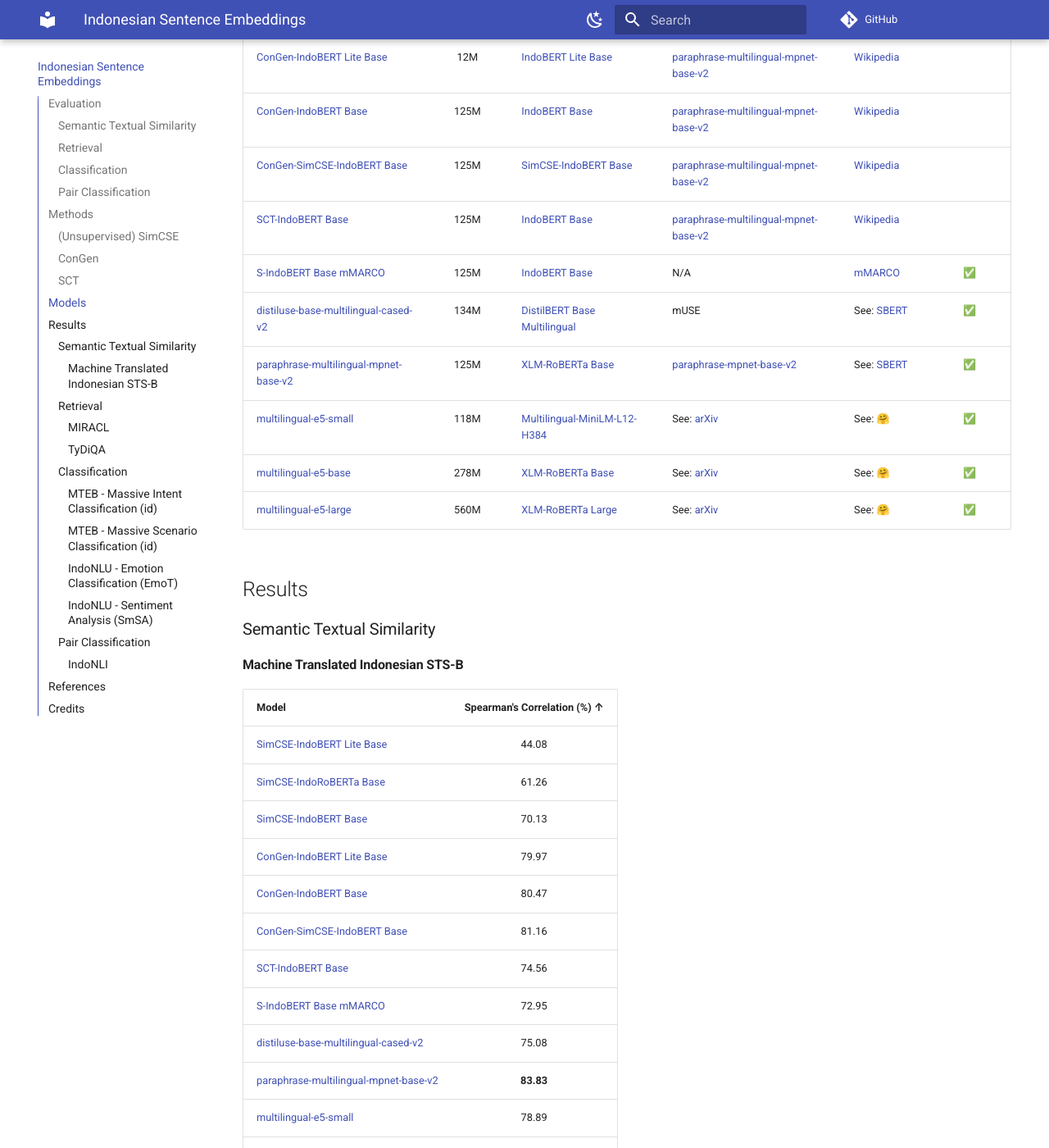
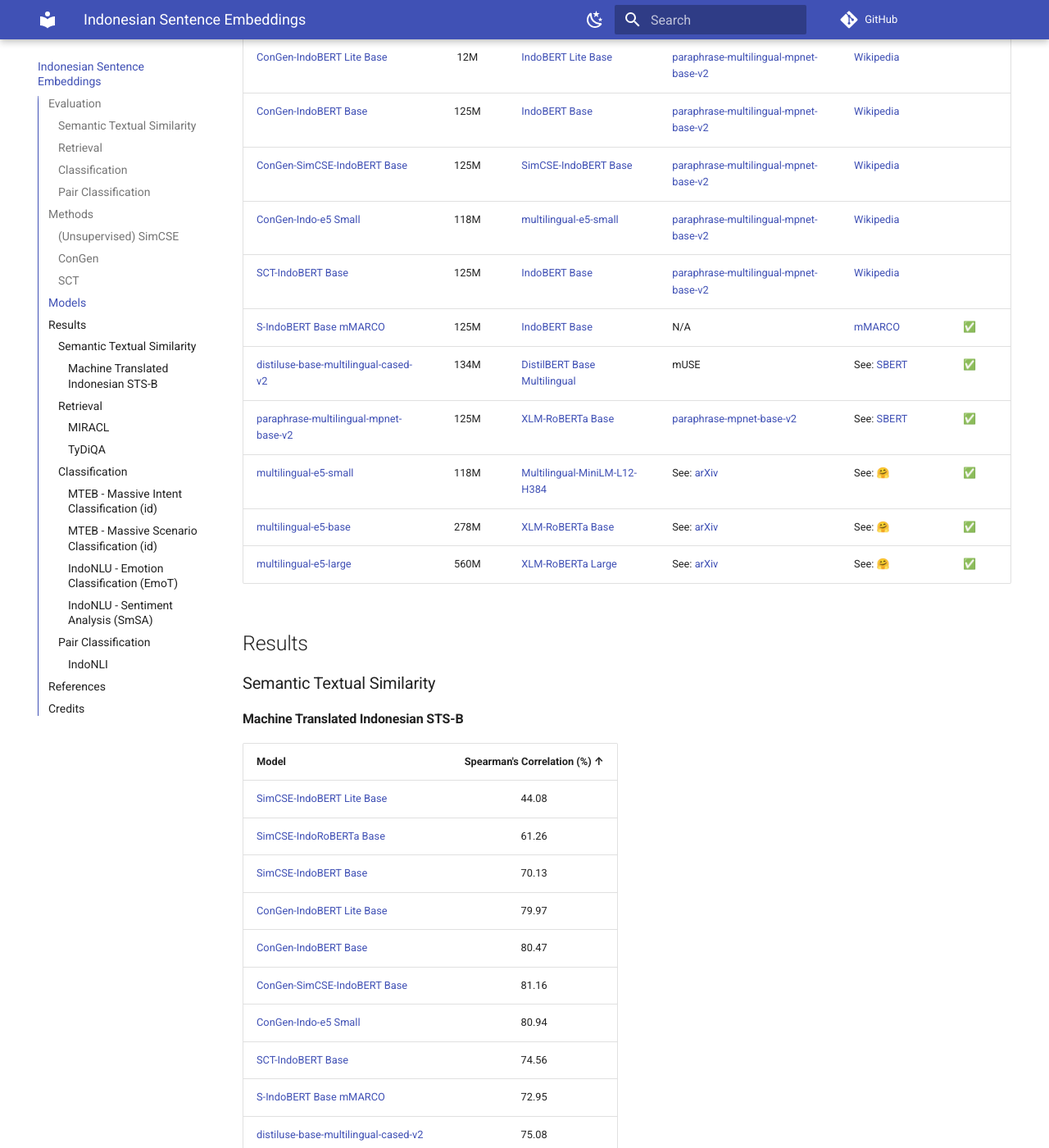
Before and after one commit to LazarusNLP/indonesian-sentence-embeddings, an MkDocs documentation site: the page built from docs/index.md, in a window 1280 px wide and 1400 px high, scrolled down 2480 px. Shown: the whole window at 82% size. Built offline with MkDocs 1.6.1 and Material for MkDocs 9.7.7, drawn with Linux system fonts in a browser that asks for light colours; comment, search, counter and statistics services are not loaded; some of the changed text lies outside the part shown.

Commit message:
Added Indo-e5 Model

```diff
--- a/docs/index.md
+++ b/docs/index.md
@@ -54,6 +54,7 @@
 | [ConGen-IndoBERT Lite Base](https://huggingface.co/LazarusNLP/congen-indobert-lite-base)                                    |   12M   | [IndoBERT Lite Base](https://huggingface.co/indobenchmark/indobert-lite-base-p1)              | [paraphrase-multilingual-mpnet-base-v2](https://huggingface.co/sentence-transformers/paraphrase-multilingual-mpnet-base-v2) | [Wikipedia](https://huggingface.co/datasets/LazarusNLP/wikipedia_id_20230520)  |            |
 | [ConGen-IndoBERT Base](https://huggingface.co/LazarusNLP/congen-indobert-base)                                              |  125M   | [IndoBERT Base](https://huggingface.co/indobenchmark/indobert-base-p1)                        | [paraphrase-multilingual-mpnet-base-v2](https://huggingface.co/sentence-transformers/paraphrase-multilingual-mpnet-base-v2) | [Wikipedia](https://huggingface.co/datasets/LazarusNLP/wikipedia_id_20230520)  |            |
 | [ConGen-SimCSE-IndoBERT Base](https://huggingface.co/LazarusNLP/congen-simcse-indobert-base)                                |  125M   | [SimCSE-IndoBERT Base](https://huggingface.co/LazarusNLP/simcse-indobert-base)                | [paraphrase-multilingual-mpnet-base-v2](https://huggingface.co/sentence-transformers/paraphrase-multilingual-mpnet-base-v2) | [Wikipedia](https://huggingface.co/datasets/LazarusNLP/wikipedia_id_20230520)  |            |
+| [ConGen-Indo-e5 Small](https://huggingface.co/LazarusNLP/congen-indo-e5-small)                                              |  118M   | [multilingual-e5-small](https://huggingface.co/intfloat/multilingual-e5-small)                | [paraphrase-multilingual-mpnet-base-v2](https://huggingface.co/sentence-transformers/paraphrase-multilingual-mpnet-base-v2) | [Wikipedia](https://huggingface.co/datasets/LazarusNLP/wikipedia_id_20230520)  |            |
 | [SCT-IndoBERT Base](https://huggingface.co/LazarusNLP/sct-indobert-base)                                                    |  125M   | [IndoBERT Base](https://huggingface.co/indobenchmark/indobert-base-p1)                        | [paraphrase-multilingual-mpnet-base-v2](https://huggingface.co/sentence-transformers/paraphrase-multilingual-mpnet-base-v2) | [Wikipedia](https://huggingface.co/datasets/LazarusNLP/wikipedia_id_20230520)  |            |
 | [S-IndoBERT Base mMARCO](https://huggingface.co/LazarusNLP/s-indobert-base-mmarco)                                          |  125M   | [IndoBERT Base](https://huggingface.co/indobenchmark/indobert-base-p1)                        | N/A                                                                                                                         | [mMARCO](https://huggingface.co/datasets/unicamp-dl/mmarco)                    |     ✅      |
 | [distiluse-base-multilingual-cased-v2](https://huggingface.co/sentence-transformers/distiluse-base-multilingual-cased-v2)   |  134M   | [DistilBERT Base Multilingual](https://huggingface.co/distilbert-base-multilingual-cased)     | mUSE                                                                                                                        | See: [SBERT](https://www.sbert.net/docs/pretrained_models.html#model-overview) |     ✅      |
@@ -76,6 +77,7 @@
 | [ConGen-IndoBERT Lite Base](https://huggingface.co/LazarusNLP/congen-indobert-lite-base)                                    |            79.97             |
 | [ConGen-IndoBERT Base](https://huggingface.co/LazarusNLP/congen-indobert-base)                                              |            80.47             |
 | [ConGen-SimCSE-IndoBERT Base](https://huggingface.co/LazarusNLP/congen-simcse-indobert-base)                                |            81.16             |
+| [ConGen-Indo-e5 Small](https://huggingface.co/LazarusNLP/congen-indo-e5-small)                                              |            80.94             |
 | [SCT-IndoBERT Base](https://huggingface.co/LazarusNLP/sct-indobert-base)                                                    |            74.56             |
 | [S-IndoBERT Base mMARCO](https://huggingface.co/LazarusNLP/s-indobert-base-mmarco)                                          |            72.95             |
 | [distiluse-base-multilingual-cased-v2](https://huggingface.co/sentence-transformers/distiluse-base-multilingual-cased-v2)   |            75.08             |
@@ -94,6 +96,7 @@
 | [ConGen-IndoBERT Lite Base](https://huggingface.co/LazarusNLP/congen-indobert-lite-base)                                    |   46.04   |    59.06     |     51.01     |
 | [ConGen-IndoBERT Base](https://huggingface.co/LazarusNLP/congen-indobert-base)                                              |   45.93   |    58.58     |     49.95     |
 | [ConGen-SimCSE-IndoBERT Base](https://huggingface.co/LazarusNLP/congen-simcse-indobert-base)                                |   45.83   |    58.27     |     49.91     |
+| [ConGen-Indo-e5 Small](https://huggingface.co/LazarusNLP/congen-indo-e5-small)                                              |   55.00   |    66.74     |     58.95     |
 | [SCT-IndoBERT Base](https://huggingface.co/LazarusNLP/sct-indobert-base)                                                    |   40.41   |    47.29     |     40.68     |
 | [distiluse-base-multilingual-cased-v2](https://huggingface.co/sentence-transformers/distiluse-base-multilingual-cased-v2)   |   41.35   |    54.93     |     48.79     |
 | [paraphrase-multilingual-mpnet-base-v2](https://huggingface.co/sentence-transformers/paraphrase-multilingual-mpnet-base-v2) |   52.81   |    65.07     |     57.97     |
@@ -109,6 +112,7 @@
 | [ConGen-IndoBERT Lite Base](https://huggingface.co/LazarusNLP/congen-indobert-lite-base)                                    |   75.22   |    81.55     |     84.13     |
 | [ConGen-IndoBERT Base](https://huggingface.co/LazarusNLP/congen-indobert-base)                                              |   73.09   |    80.32     |     83.29     |
 | [ConGen-SimCSE-IndoBERT Base](https://huggingface.co/LazarusNLP/congen-simcse-indobert-base)                                |   72.38   |    79.37     |     82.51     |
+| [ConGen-Indo-e5 Small](https://huggingface.co/LazarusNLP/congen-indo-e5-small)                                              |   84.60   |    89.30     |     91.27     |
 | [SCT-IndoBERT Base](https://huggingface.co/LazarusNLP/sct-indobert-base)                                                    |   76.81   |    83.16     |     85.87     |
 | [distiluse-base-multilingual-cased-v2](https://huggingface.co/sentence-transformers/distiluse-base-multilingual-cased-v2)   |   70.44   |    77.94     |     81.56     |
 | [paraphrase-multilingual-mpnet-base-v2](https://huggingface.co/sentence-transformers/paraphrase-multilingual-mpnet-base-v2) |   81.41   |    87.05     |     89.44     |
@@ -126,6 +130,7 @@
 | [ConGen-IndoBERT Lite Base](https://huggingface.co/LazarusNLP/congen-indobert-lite-base)                                    |     62.41      |     60.94      |
 | [ConGen-IndoBERT Base](https://huggingface.co/LazarusNLP/congen-indobert-base)                                              |     61.14      |     60.02      |
 | [ConGen-SimCSE-IndoBERT Base](https://huggingface.co/LazarusNLP/congen-simcse-indobert-base)                                |     60.93      |     59.50      |
+| [ConGen-Indo-e5 Small](https://huggingface.co/LazarusNLP/congen-indo-e5-small)                                              |     62.92      |     60.18      |
 | [SCT-IndoBERT Base](https://huggingface.co/LazarusNLP/sct-indobert-base)                                                    |     55.66      |     54.48      |
 | [distiluse-base-multilingual-cased-v2](https://huggingface.co/sentence-transformers/distiluse-base-multilingual-cased-v2)   |     55.99      |     52.44      |
 | [paraphrase-multilingual-mpnet-base-v2](https://huggingface.co/sentence-transformers/paraphrase-multilingual-mpnet-base-v2) |     65.43      |     63.55      |
@@ -141,6 +146,7 @@
 | [ConGen-IndoBERT Lite Base](https://huggingface.co/LazarusNLP/congen-indobert-lite-base)                                    |     67.25      |     66.53      |
 | [ConGen-IndoBERT Base](https://huggingface.co/LazarusNLP/congen-indobert-base)                                              |     67.72      |     67.32      |
 | [ConGen-SimCSE-IndoBERT Base](https://huggingface.co/LazarusNLP/congen-simcse-indobert-base)                                |     67.12      |     66.64      |
+| [ConGen-Indo-e5 Small](https://huggingface.co/LazarusNLP/congen-indo-e5-small)                                              |     66.92      |     66.29      |
 | [SCT-IndoBERT Base](https://huggingface.co/LazarusNLP/sct-indobert-base)                                                    |     61.89      |     60.97      |
 | [distiluse-base-multilingual-cased-v2](https://huggingface.co/sentence-transformers/distiluse-base-multilingual-cased-v2)   |     65.25      |     63.45      |
 | [paraphrase-multilingual-mpnet-base-v2](https://huggingface.co/sentence-transformers/paraphrase-multilingual-mpnet-base-v2) |     70.72      |     70.58      |
@@ -156,6 +162,7 @@
 | [ConGen-IndoBERT Lite Base](https://huggingface.co/LazarusNLP/congen-indobert-lite-base)                                    |     58.18      |     58.84      |
 | [ConGen-IndoBERT Base](https://huggingface.co/LazarusNLP/congen-indobert-base)                                              |     57.04      |     57.06      |
 | [ConGen-SimCSE-IndoBERT Base](https://huggingface.co/LazarusNLP/congen-simcse-indobert-base)                                |     59.54      |     60.37      |
+| [ConGen-Indo-e5 Small](https://huggingface.co/LazarusNLP/congen-indo-e5-small)                                              |     60.00      |     60.52      |
 | [SCT-IndoBERT Base](https://huggingface.co/LazarusNLP/sct-indobert-base)                                                    |     61.13      |     61.70      |
 | [distiluse-base-multilingual-cased-v2](https://huggingface.co/sentence-transformers/distiluse-base-multilingual-cased-v2)   |     63.63      |     64.13      |
 | [paraphrase-multilingual-mpnet-base-v2](https://huggingface.co/sentence-transformers/paraphrase-multilingual-mpnet-base-v2) |     63.18      |     63.78      |
@@ -171,6 +178,7 @@
 | [ConGen-IndoBERT Lite Base](https://huggingface.co/LazarusNLP/congen-indobert-lite-base)                                    |      81.2      |     75.59      |
 | [ConGen-IndoBERT Base](https://huggingface.co/LazarusNLP/congen-indobert-base)                                              |      85.4      |     82.12      |
 | [ConGen-SimCSE-IndoBERT Base](https://huggingface.co/LazarusNLP/congen-simcse-indobert-base)                                |      83.0      |     78.74      |
+| [ConGen-Indo-e5 Small](https://huggingface.co/LazarusNLP/congen-indo-e5-small)                                              |      84.2      |     80.21      |
 | [SCT-IndoBERT Base](https://huggingface.co/LazarusNLP/sct-indobert-base)                                                    |      82.0      |     76.92      |
 | [distiluse-base-multilingual-cased-v2](https://huggingface.co/sentence-transformers/distiluse-base-multilingual-cased-v2)   |      78.8      |     73.64      |
 | [paraphrase-multilingual-mpnet-base-v2](https://huggingface.co/sentence-transformers/paraphrase-multilingual-mpnet-base-v2) |      89.6      |   **86.56**    |
@@ -188,6 +196,7 @@
 | [ConGen-IndoBERT Lite Base](https://huggingface.co/LazarusNLP/congen-indobert-lite-base)                                    |        69.44        |         53.74          |
 | [ConGen-IndoBERT Base](https://huggingface.co/LazarusNLP/congen-indobert-base)                                              |        71.14        |         56.35          |
 | [ConGen-SimCSE-IndoBERT Base](https://huggingface.co/LazarusNLP/congen-simcse-indobert-base)                                |        70.80        |         56.59          |
+| [ConGen-Indo-e5 Small](https://huggingface.co/LazarusNLP/congen-indo-e5-small)                                              |        70.51        |         55.67          |
 | [SCT-IndoBERT Base](https://huggingface.co/LazarusNLP/sct-indobert-base)                                                    |        59.82        |         53.41          |
 | [distiluse-base-multilingual-cased-v2](https://huggingface.co/sentence-transformers/distiluse-base-multilingual-cased-v2)   |        58.48        |         50.50          |
 | [paraphrase-multilingual-mpnet-base-v2](https://huggingface.co/sentence-transformers/paraphrase-multilingual-mpnet-base-v2) |      **74.87**      |       **57.96**        |
```
Also changed, not shown: README.md (+9 -0 lines).
